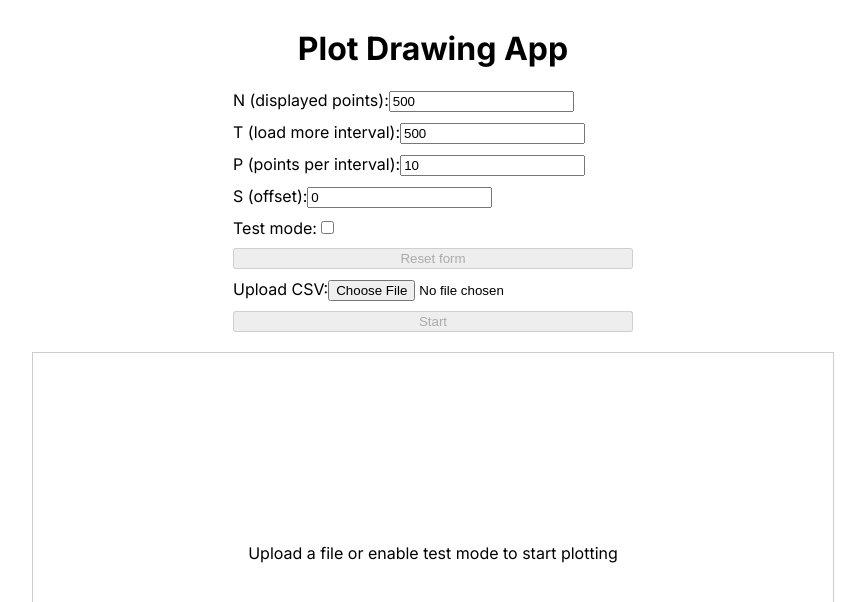
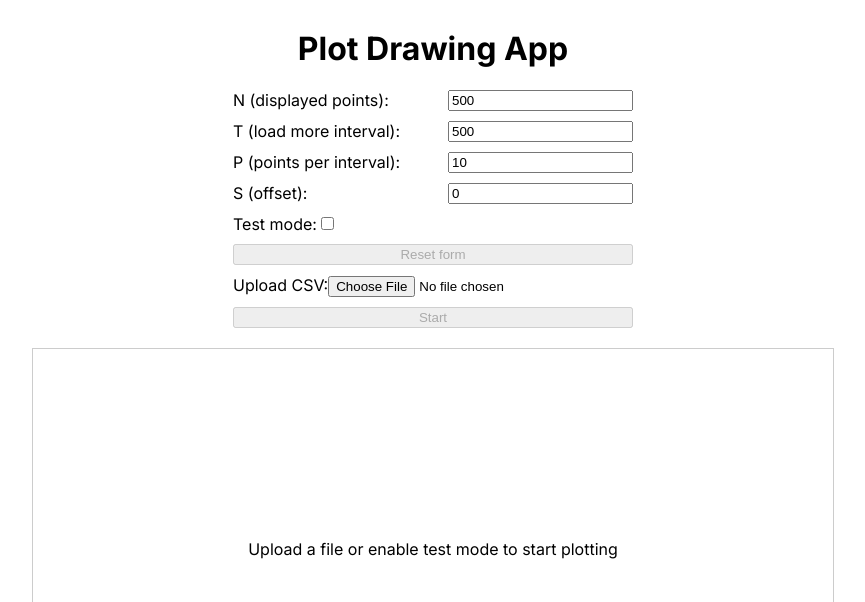
Before and after one commit to jestempablo/gazowy-olbrzym, a Next.js app: page / in a window 1280 px wide. Shown: the top 602 px of the page, without its empty margins (207-1072 px from the left). Built offline with nearby package versions, Linux system fonts and the light colour scheme.

Commit message:
debounce and readme

```diff
--- a/app/components/Controls.tsx
+++ b/app/components/Controls.tsx
@@ -1,4 +1,4 @@
-import { useMemo, useRef } from "react";
+import { useEffect, useMemo, useRef, useState } from "react";
 import {
   DEFAULT_DISPLAYED_POINTS,
   DEFAULT_INTERVAL,
@@ -23,6 +23,32 @@ interface ControlsProps {
   isFileUploaded: boolean;
   setIsFileUploaded: (isFileUploaded: boolean) => void;
 }
+
+const useDebounceState = (
+  originalState: number,
+  setOriginalState: (value: number) => void
+) => {
+  const [value, setValue] = useState(originalState);
+  const timeoutRef = useRef<NodeJS.Timeout | null>(null);
+
+  useEffect(() => {
+    if (timeoutRef.current) {
+      clearTimeout(timeoutRef.current);
+    }
+
+    timeoutRef.current = setTimeout(() => {
+      setOriginalState(value);
+    }, 1500);
+
+    return () => {
+      if (timeoutRef.current) {
+        clearTimeout(timeoutRef.current);
+      }
+    };
+  }, [value, setOriginalState]);
+
+  return [value, setValue] as const;
+};
 
 export const Controls = ({
   settingDataInterval,
@@ -73,6 +99,22 @@ export const Controls = ({
     isFileUploaded,
   ]);
 
+  const [offsetDebounced, setOffsetDebounced] = useDebounceState(
+    offset,
+    setOffset
+  );
+
+  const [settingDataIntervalDebounced, setSettingDataIntervalDebounced] =
+    useDebounceState(settingDataInterval, setSettingDataInterval);
+
+  const [settingDisplayPointsDebounced, setSettingDisplayPointsDebounced] =
+    useDebounceState(settingDisplayPoints, setSettingDisplayPoints);
+
+  const [
+    settingPointsPerIntervalDebounced,
+    setSettingPointsPerIntervalDebounced,
+  ] = useDebounceState(settingPointsPerInterval, setSettingPointsPerInterval);
+
   return (
     <div
       style={{
@@ -83,40 +125,70 @@ export const Controls = ({
         width: 400,
       }}
     >
-      <label>
-        N (displayed points):
+      <label
+        style={{
+          width: "100%",
+          display: "flex",
+          justifyContent: "space-between",
+        }}
+      >
+        <span>N (displayed points):</span>
         <input
           type="number"
-          value={settingDisplayPoints}
+          value={settingDisplayPointsDebounced}
           disabled={isStreaming}
-          onChange={(e) => setSettingDisplayPoints(Number(e.target.value))}
+          onChange={(e) =>
+            setSettingDisplayPointsDebounced(Number(e.target.value))
+          }
         />
       </label>
-      <label>
-        T (load more interval):
+      <label
+        style={{
+          width: "100%",
+          display: "flex",
+          justifyContent: "space-between",
+        }}
+      >
+        <span>T (load more interval):</span>
         <input
           type="number"
-          value={settingDataInterval}
+          value={settingDataIntervalDebounced}
           disabled={isStreaming}
-          onChange={(e) => setSettingDataInterval(Number(e.target.value))}
+          onChange={(e) =>
+            setSettingDataIntervalDebounced(Number(e.target.value))
+          }
         />
       </label>
-      <label>
-        P (points per interval):
+      <label
+        style={{
+          width: "100%",
+          display: "flex",
+          justifyContent: "space-between",
+        }}
+      >
+        <span>P (points per interval):</span>
         <input
           type="number"
-          value={settingPointsPerInterval}
+          value={settingPointsPerIntervalDebounced}
           disabled={isStreaming}
-          onChange={(e) => setSettingPointsPerInterval(Number(e.target.value))}
+          onChange={(e) =>
+            setSettingPointsPerIntervalDebounced(Number(e.target.value))
+          }
         />
       </label>
-      <label>
-        S (offset):
+      <label
+        style={{
+          width: "100%",
+          display: "flex",
+          justifyContent: "space-between",
+        }}
+      >
+        <span>S (offset):</span>
         <input
           type="number"
-          value={offset}
+          value={offsetDebounced}
           disabled={isStreaming}
-          onChange={(e) => setOffset(Number(e.target.value))}
+          onChange={(e) => setOffsetDebounced(Number(e.target.value))}
         />
       </label>
       <label>
--- a/app/page.tsx
+++ b/app/page.tsx
@@ -205,6 +205,7 @@ export default function Home() {
         strokeWidth: 2,
         errorBars: true,
         valueRange: [yMin - yPadding, yMax + yPadding],
+        color: "#890089",
       });
     }
 
```
Also changed, not shown: 1 other file (tests, documents, lock files or other folders).
